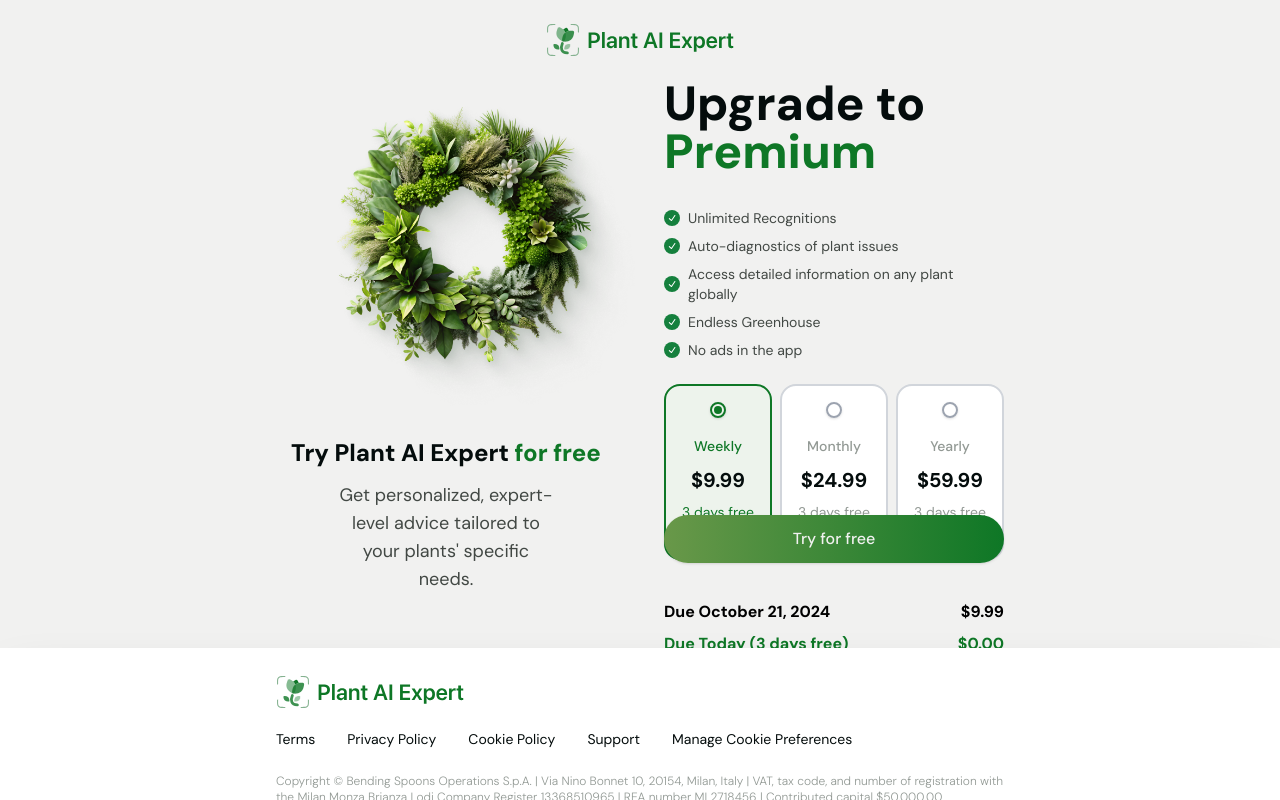
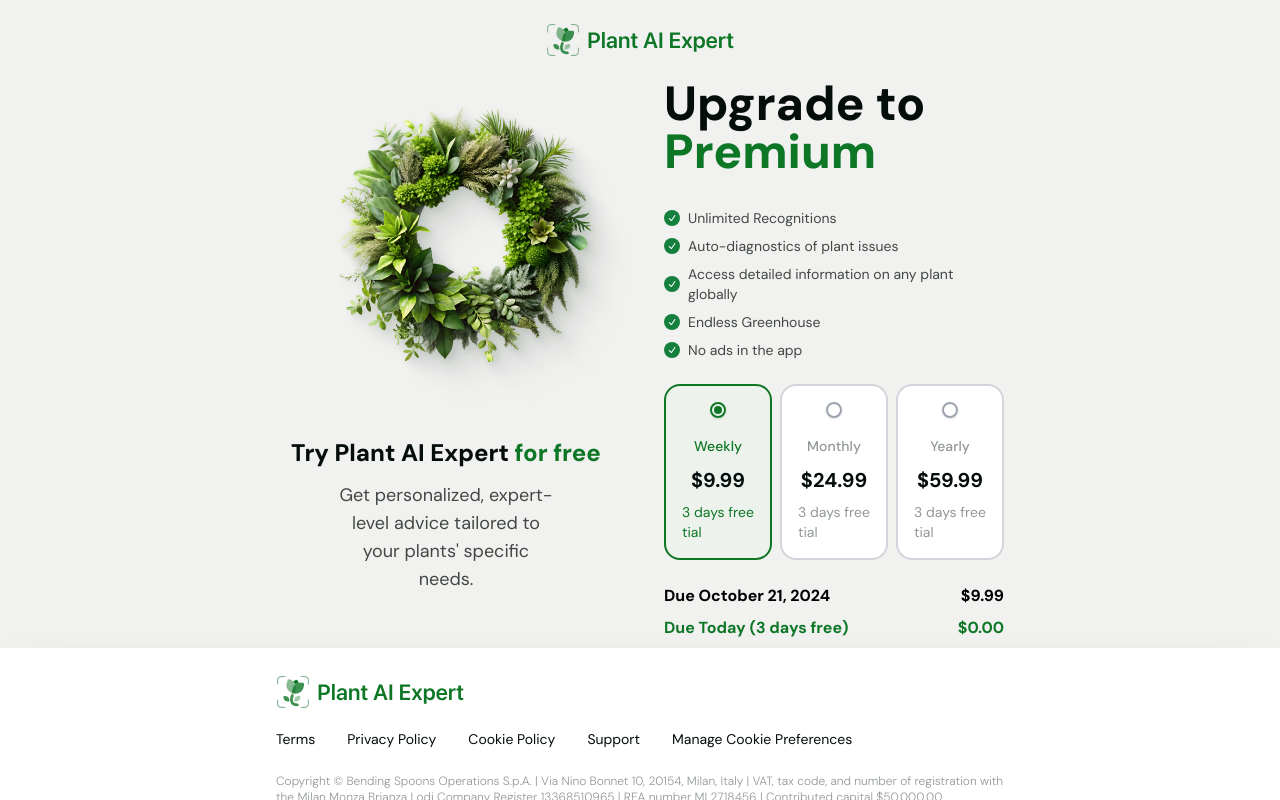
Before and after one commit to EugeniBykovski/evadav-landing, a Next.js app: page /subscription in a window 1280 px wide. Built offline with nearby package versions, Linux system fonts and the light colour scheme.

Commit message:
fix: fixed button forms

```diff
--- a/components/PlanCard/PlanCard.tsx
+++ b/components/PlanCard/PlanCard.tsx
@@ -92,6 +92,7 @@
         <div className="flex justify-between items-center text-[#0E7726]">
           <p>Due Today (3 days free)</p>
           <p>$0.00</p>
+          {/* формир модалка с iframe с сылкой и с aplication Id - uuid */}
         </div>
       </div>
     </>
--- a/components/Quiz/Quiz.tsx
+++ b/components/Quiz/Quiz.tsx
@@ -44,7 +44,8 @@
   }, [currentQuestion, answers]);
 
   return (
-    <div className="flex flex-col justify-start h-[100%] relative">
+    <div className="flex flex-col justify-between h-full">
+      <div className="flex-grow">
         <ProgressBar
           currentQuestion={currentQuestion}
           totalQuestions={quizData.length}
@@ -55,7 +56,8 @@
           onAnswerSelect={handleAnswerSelection}
           selectedAnswer={selectedAnswer}
         />
-      <div className="flex justify-between mt-4 ">
+      </div>
+      <div className="flex justify-between mt-4 mb-12">
         {currentQuestion > 0 ? (
           <Button
             className="bg-[#929994] hover:bg-[#7e8580] hover:opacity-90 transition text-white py-2 px-4 md:min-w-52 rounded-3xl"
--- a/components/Result/Result.tsx
+++ b/components/Result/Result.tsx
@@ -14,23 +14,30 @@
   const resultPlants = getResults(answers);
 
   return (
-    <>
+    <div className="h-full flex flex-col justify-between">
+      <div>
         <h2 className="text-2xl font-extrabold mb-2 text-[#040C0C]">
           {t('thank-you')}
         </h2>
         <p className="text-md text-[#424844]">{t('plan')}</p>
         <div className="list-disc my-7 flex justify-between items-center gap-3">
           {resultPlants.map((plant, index) => (
-          <Image src={plantImages[plant]} alt={plant} width={250} key={index} />
+            <Image
+              src={plantImages[plant]}
+              alt={plant}
+              width={250}
+              key={index}
+            />
           ))}
         </div>
         <p className="text-md text-[#424844] mb-5">{t('description')}</p>
+      </div>
       <Link href={'/subscription'}>
-        <Button variant={'action'} className="w-full" size={'lg'}>
+        <Button variant={'action'} className="w-full mb-12" size={'lg'}>
           {t('get-now')}
         </Button>
       </Link>
-    </>
+    </div>
   );
 });
 
--- a/components/Subscription/Subscription.tsx
+++ b/components/Subscription/Subscription.tsx
@@ -12,14 +12,16 @@
   const t = useTranslations('subscription');
 
   return (
-    <div className="flex flex-col justify-start h-[85%] relative">
-      <h2 className="md:text-5xl sm:text-3xl font-extrabold mb-8 text-[#040C0C]">
-        {t('title')} <span className="text-[#0E7726]">Premium</span>
-      </h2>
-      <FeatureList features={subscriptionFeatures} />
-      <PlanCard />
-      <Link href={'/payment'} className="mt-6 absolute bottom-0 w-full">
-        <Button variant={'action'} size={'lg'} className="w-full">
+    <div className="flex flex-col justify-between h-full">
+      <div>
+        <h2 className="md:text-5xl sm:text-3xl font-extrabold mb-8 text-[#040C0C]">
+          {t('title')} <span className="text-[#0E7726]">Premium</span>
+        </h2>
+        <FeatureList features={subscriptionFeatures} />
+        <PlanCard />
+      </div>
+      <Link href={'/payment'}>
+        <Button variant={'action'} size={'lg'} className="w-full mb-20">
           {t('try-free')}
         </Button>
       </Link>
--- a/data/mock-data.tsx
+++ b/data/mock-data.tsx
@@ -103,7 +103,8 @@
 
 export const subscriptionPlans = [
   {
-    id: 1,
+    product_id: 1,
+    app_id: 111,
     title: 'Weekly',
     price: '$9.99',
     subtitle: '3 days free tial',
```
Lines whose indentation alone changed are shown as unchanged.
